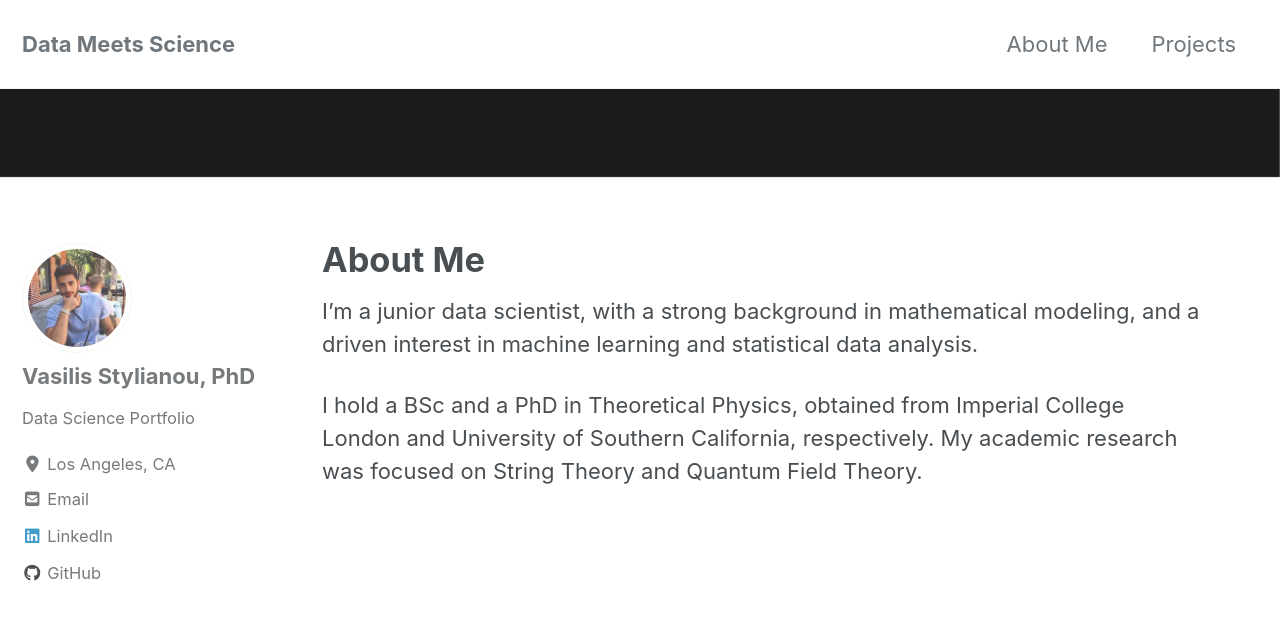
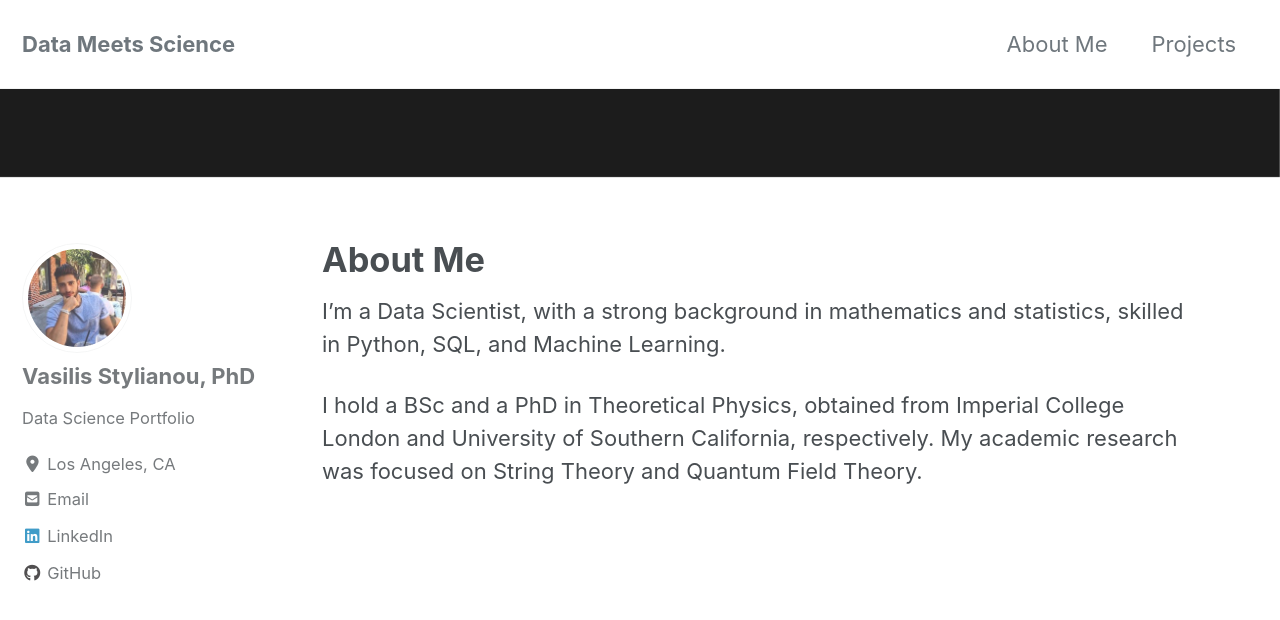
Before and after one commit to vasilis-stylianou/vasilis-stylianou.github.io, a Jekyll site: the page built from _pages/about.md, in a window 1280 px wide and 900 px high. Shown: the top 620 px of the window. Built offline with Jekyll 4.4.1, drawn with Linux system fonts in a browser that asks for light colours; cached includes are drawn as plain includes; nearby versions of some CDN libraries.

Commit message:
Update about.md

```diff
--- a/_pages/about.md
+++ b/_pages/about.md
@@ -5,6 +5,6 @@ header:
   image: "/images/background-AI2.jpg"
 ---
 
-I'm a junior data scientist, with a strong background in mathematical modeling, and a driven interest in machine learning and statistical data analysis.
+I’m a Data Scientist, with a strong background in mathematics and statistics, skilled in Python, SQL, and Machine Learning.
 
 I hold a BSc and a PhD in Theoretical Physics, obtained from Imperial College London and University of Southern California, respectively. My academic research was focused on String Theory and Quantum Field Theory.
```
